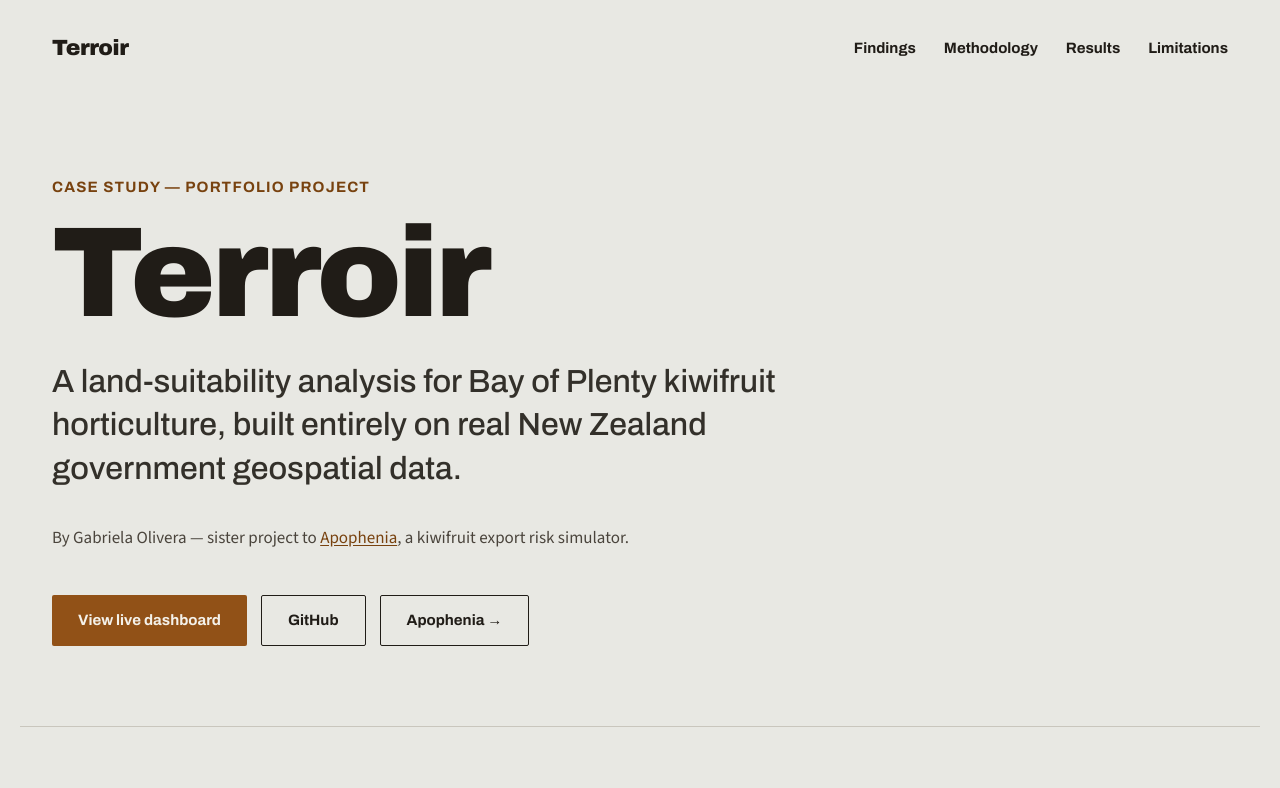
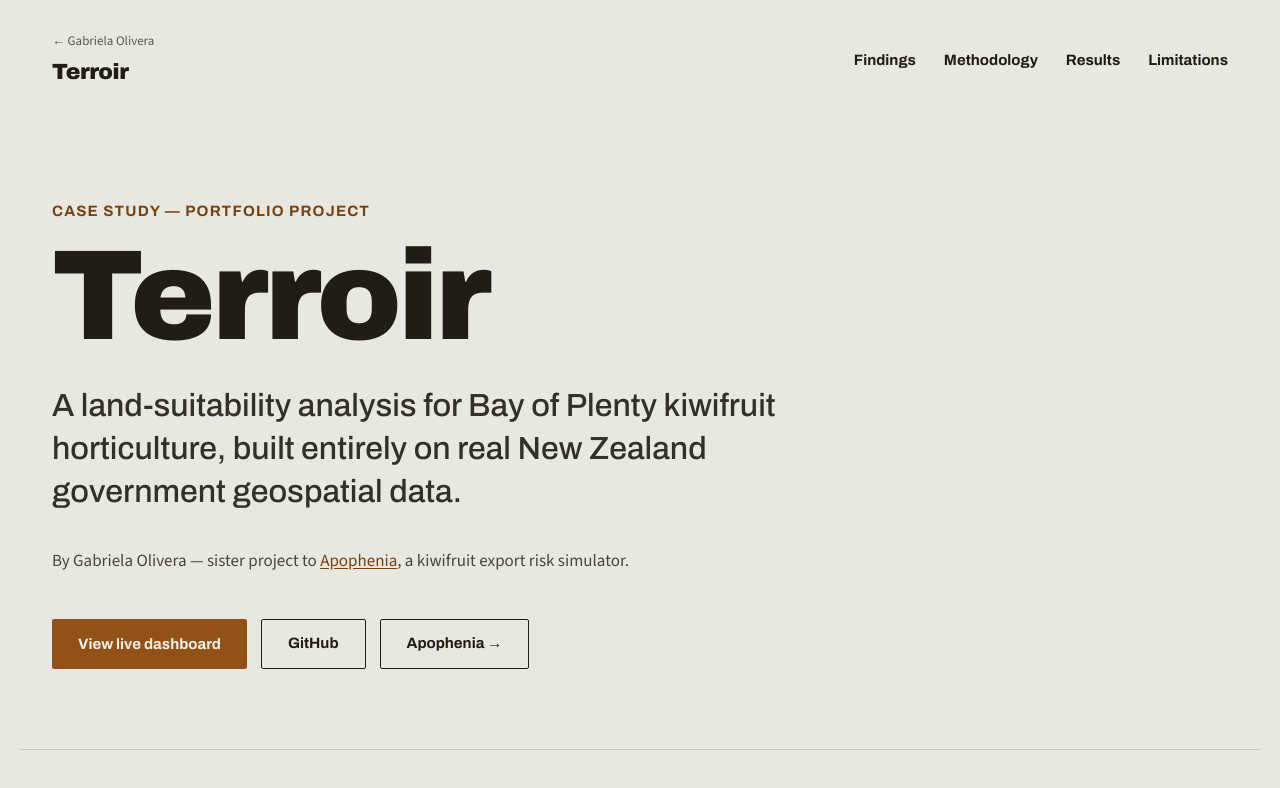
Before and after one commit to gabrielaoliveranz/terroir-case-study, a website: page index.html in a window 1280 px wide. Shown: the top 788 px of the page. Drawn offline with Linux system fonts and the light colour scheme.

Commit message:
feat(nav): add a way back to the portfolio
Navigation only went one direction: gabrielaolivera.nz linked into this
case study, but nothing here linked back, and a visitor arriving
directly (search, a shared link) had no history to fall back on and no
way to know the portfolio existed.

Added a discreet "← Gabriela Olivera" link above the wordmark in the
header — small, muted, body-font, so it reads as an exit rather than
competing with the bold heading-font in-page nav (Findings/Methodology/
Results/Limitations) right next to it — and a plain "Portfolio" link
alongside the footer's existing Live dashboard/GitHub/Apophenia/
LinkedIn row. Neither opens in a new tab, unlike those four: the point
is to leave this page, not open another one alongside it.

Narrowed check:links' --skip pattern from the whole gabrielaolivera.nz
domain to just this repo's own gabrielaolivera.nz/terroir-case-study
self-references, so the new outbound link to the bare domain is
actually checked rather than silently skipped along with it.

```diff
--- a/assets/styles.css
+++ b/assets/styles.css
@@ -152,6 +152,18 @@ button:focus-visible {
   margin: 0 auto;
   padding: 32px 32px 0;
 }
+.site-header__brand { display: flex; flex-direction: column; gap: 4px; }
+/* Deliberately body font, small and muted — a plain-text exit back to the
+   portfolio, not another nav item. It has to read as leaving the page,
+   not compete with .site-header__nav's bold heading-font page sections
+   right next to it. */
+.site-header__back {
+  font-family: var(--font-body);
+  font-size: 13px;
+  color: var(--text-subtle);
+  text-decoration: none;
+}
+.site-header__back:hover { color: var(--text); text-decoration: underline; }
 .site-header__mark {
   font-family: var(--font-heading);
   font-weight: 900;
--- a/index.html
+++ b/index.html
@@ -32,7 +32,10 @@
 <a class="skip-link" href="#main-content">Skip to main content</a>
 
 <header class="site-header">
-  <div class="site-header__mark">Terroir</div>
+  <div class="site-header__brand">
+    <a class="site-header__back" href="https://gabrielaolivera.nz/">&larr; Gabriela Olivera</a>
+    <div class="site-header__mark">Terroir</div>
+  </div>
   <nav class="site-header__nav" aria-label="Page sections">
     <a href="#findings">Findings</a>
     <a href="#methodology">Methodology</a>
@@ -362,6 +365,7 @@
       <a class="button button--secondary" href="https://github.com/gabrielaoliveranz/horticultural-land-suitability-nz" target="_blank" rel="noopener">GitHub</a>
       <a class="button button--secondary" href="https://apophenia-nz.vercel.app" target="_blank" rel="noopener">Apophenia</a>
       <a class="button button--secondary" href="https://www.linkedin.com/in/gabriela-olivera-nz/" target="_blank" rel="noopener">LinkedIn</a>
+      <a class="button button--secondary" href="https://gabrielaolivera.nz/">Portfolio</a>
     </div>
     <div class="site-footer__meta">
       <p class="site-footer__status">&copy; 2026 Gabriela Olivera &middot; Terroir Case Study</p>
--- a/package.json
+++ b/package.json
@@ -4,7 +4,7 @@
   "description": "Automated checks for the Terroir case study (static HTML, no build step).",
   "scripts": {
     "check:html": "html-validate index.html 404.html",
-    "check:links": "linkinator index.html 404.html --recurse --skip \"linkedin\\.com|terroir\\.streamlit\\.app|gabrielaolivera\\.nz|terroir-case-study/\"",
+    "check:links": "linkinator index.html 404.html --recurse --skip \"linkedin\\.com|terroir\\.streamlit\\.app|gabrielaolivera\\.nz/terroir-case-study|terroir-case-study/\"",
     "check:a11y": "node scripts/check-a11y.mjs",
     "check:overflow": "node scripts/check-overflow.mjs",
     "check:canonical": "node scripts/check-canonical-urls.mjs",
```
